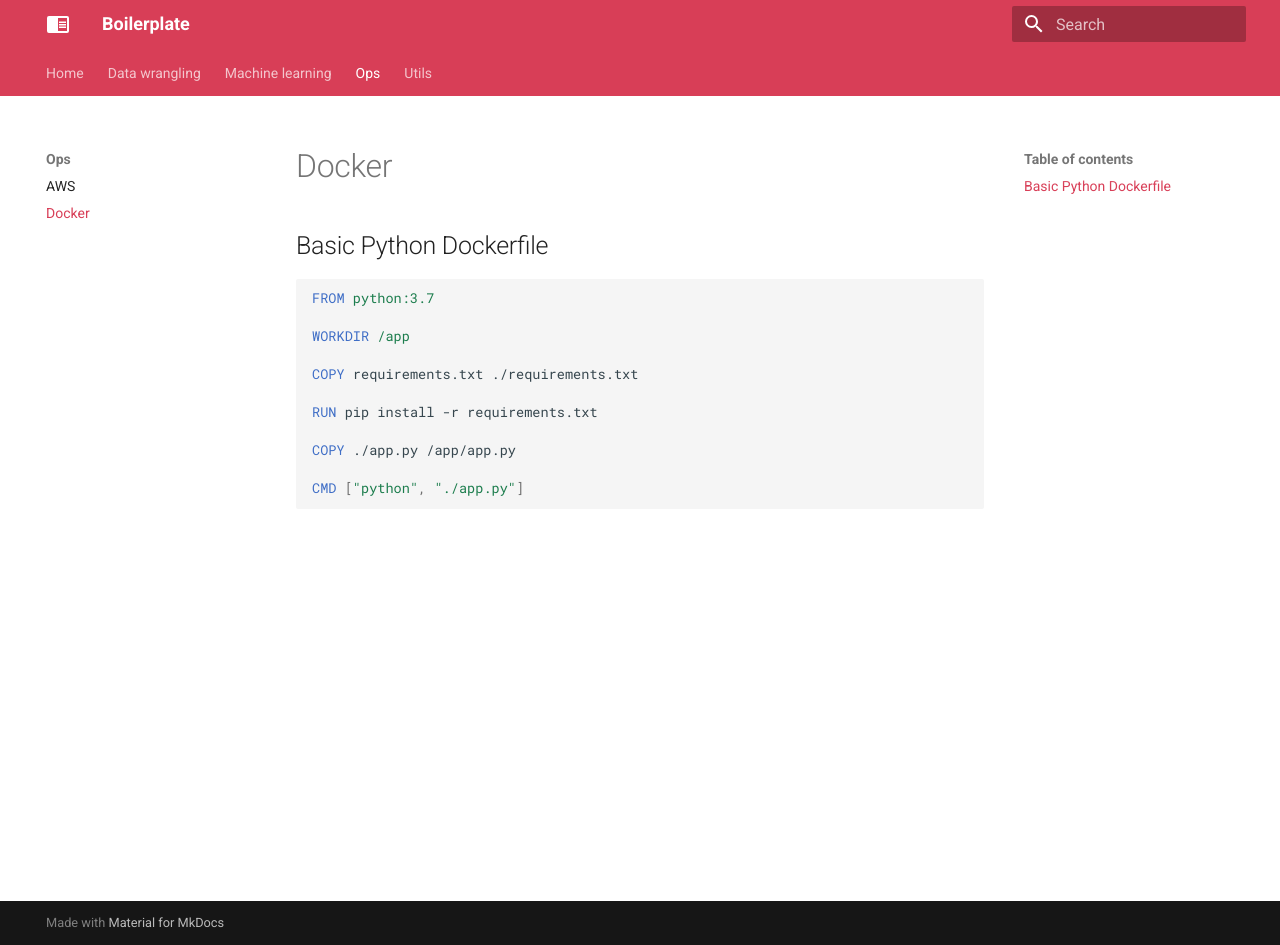
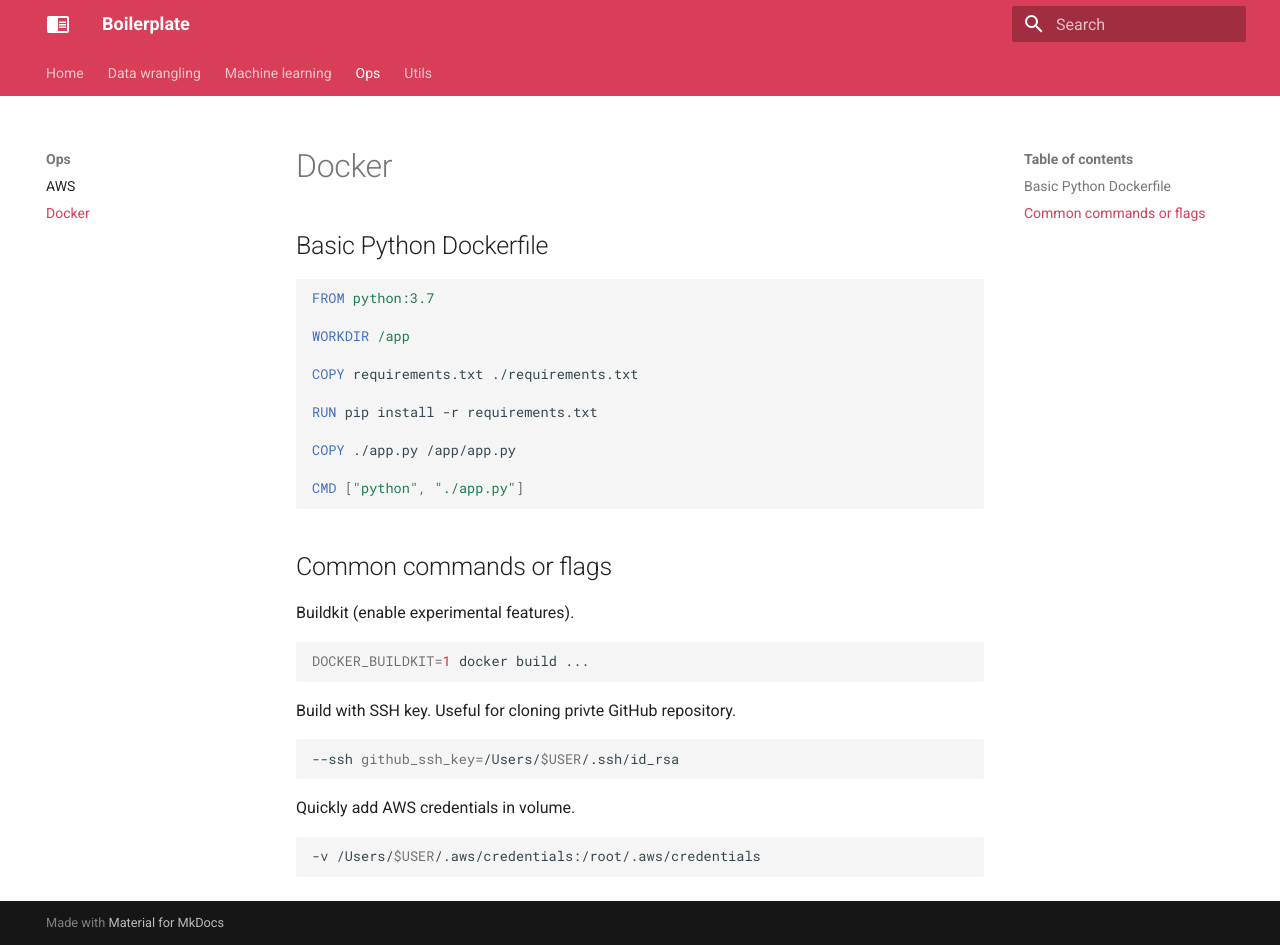
Before and after one commit to Ben8t/boilerplate, an MkDocs documentation site: the page built from docs/ops/docker.md, in a window 1280 px wide and 945 px high. Built offline with MkDocs 1.6.1 and Material for MkDocs 9.7.7, drawn with Linux system fonts in a browser that asks for light colours.

Commit message:
[main] add some docker commands

````diff
--- a/docs/ops/docker.md
+++ b/docs/ops/docker.md
@@ -15,3 +15,20 @@ COPY ./app.py /app/app.py
 
 CMD ["python", "./app.py"]
 ```
+
+## Common commands or flags
+
+Buildkit (enable experimental features).
+```bash
+DOCKER_BUILDKIT=1 docker build ...
+```
+
+Build with SSH key. Useful for cloning privte GitHub repository.
+```bash
+--ssh github_ssh_key=/Users/$USER/.ssh/id_rsa
+```
+
+Quickly add AWS credentials in volume.
+```bash
+-v /Users/$USER/.aws/credentials:/root/.aws/credentials
+```
````
